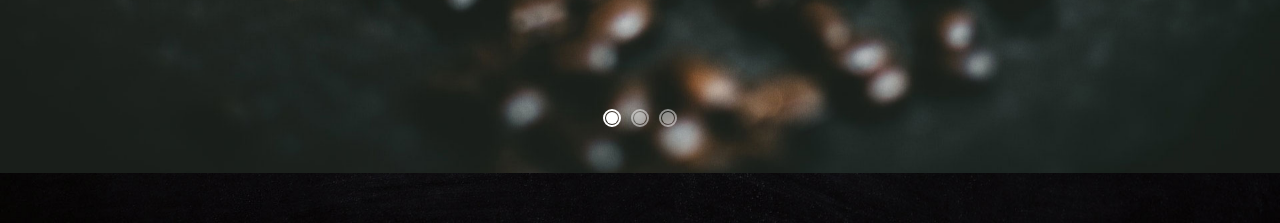
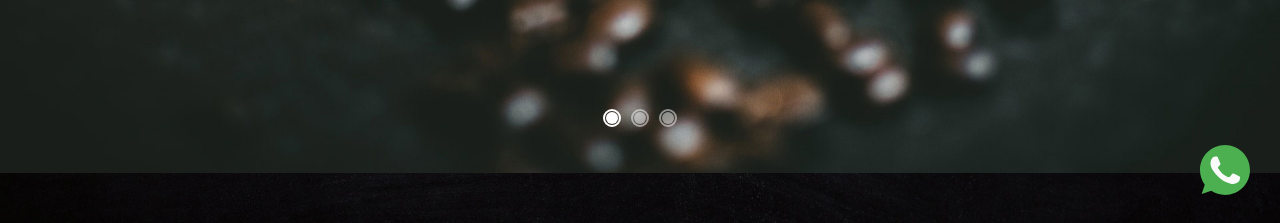
Before and after one commit to tlmacedo/ftp_cafeperfeito, a Django app: page / in a window 1280 px wide. Shown: the part 577-800 px from the top of the page. Run offline with Django 3.2, Linux system fonts and the light colour scheme; some libraries are stand-ins or nearby versions; some web fonts are replaced.

Commit message:
auto commit

```diff
--- a/templates/setup/_layouts/base.html
+++ b/templates/setup/_layouts/base.html
@@ -26,6 +26,14 @@
 <body>
 
 <nav class="navbar navbar-expand-lg navbar-dark ftco_navbar bg-dark ftco-navbar-light" id="ftco-navbar">
+    <a href="https://bit.ly/3oWQ6yN"
+       target="_blank"
+       style="position:fixed;bottom:20px;right:30px;">
+        <svg enable-background="new 0 0 512 512" width="50" height="50" version="1.1" viewBox="0 0 512 512"
+             xml:space="preserve" xmlns="http://www.w3.org/2000/svg"><path d="M256.064,0h-0.128l0,0C114.784,0,0,114.816,0,256c0,56,18.048,107.904,48.736,150.048l-31.904,95.104  l98.4-31.456C155.712,496.512,204,512,256.064,512C397.216,512,512,397.152,512,256S397.216,0,256.064,0z" fill="#4CAF50"/>
+            <path d="m405.02 361.5c-6.176 17.44-30.688 31.904-50.24 36.128-13.376 2.848-30.848 5.12-89.664-19.264-75.232-31.168-123.68-107.62-127.46-112.58-3.616-4.96-30.4-40.48-30.4-77.216s18.656-54.624 26.176-62.304c6.176-6.304 16.384-9.184 26.176-9.184 3.168 0 6.016 0.16 8.576 0.288 7.52 0.32 11.296 0.768 16.256 12.64 6.176 14.88 21.216 51.616 23.008 55.392 1.824 3.776 3.648 8.896 1.088 13.856-2.4 5.12-4.512 7.392-8.288 11.744s-7.36 7.68-11.136 12.352c-3.456 4.064-7.36 8.416-3.008 15.936 4.352 7.36 19.392 31.904 41.536 51.616 28.576 25.44 51.744 33.568 60.032 37.024 6.176 2.56 13.536 1.952 18.048-2.848 5.728-6.176 12.8-16.416 20-26.496 5.12-7.232 11.584-8.128 18.368-5.568 6.912 2.4 43.488 20.48 51.008 24.224 7.52 3.776 12.48 5.568 14.304 8.736 1.792 3.168 1.792 18.048-4.384 35.52z"
+                  fill="#FAFAFA"/></svg>
+    </a>
     <div class="container">
         <a class="navbar-brand" href="{% url 'index' %}">Café<small>perfeito</small></a>
         <button class="navbar-toggler" type="button" data-toggle="collapse" data-target="#ftco-nav"
```
